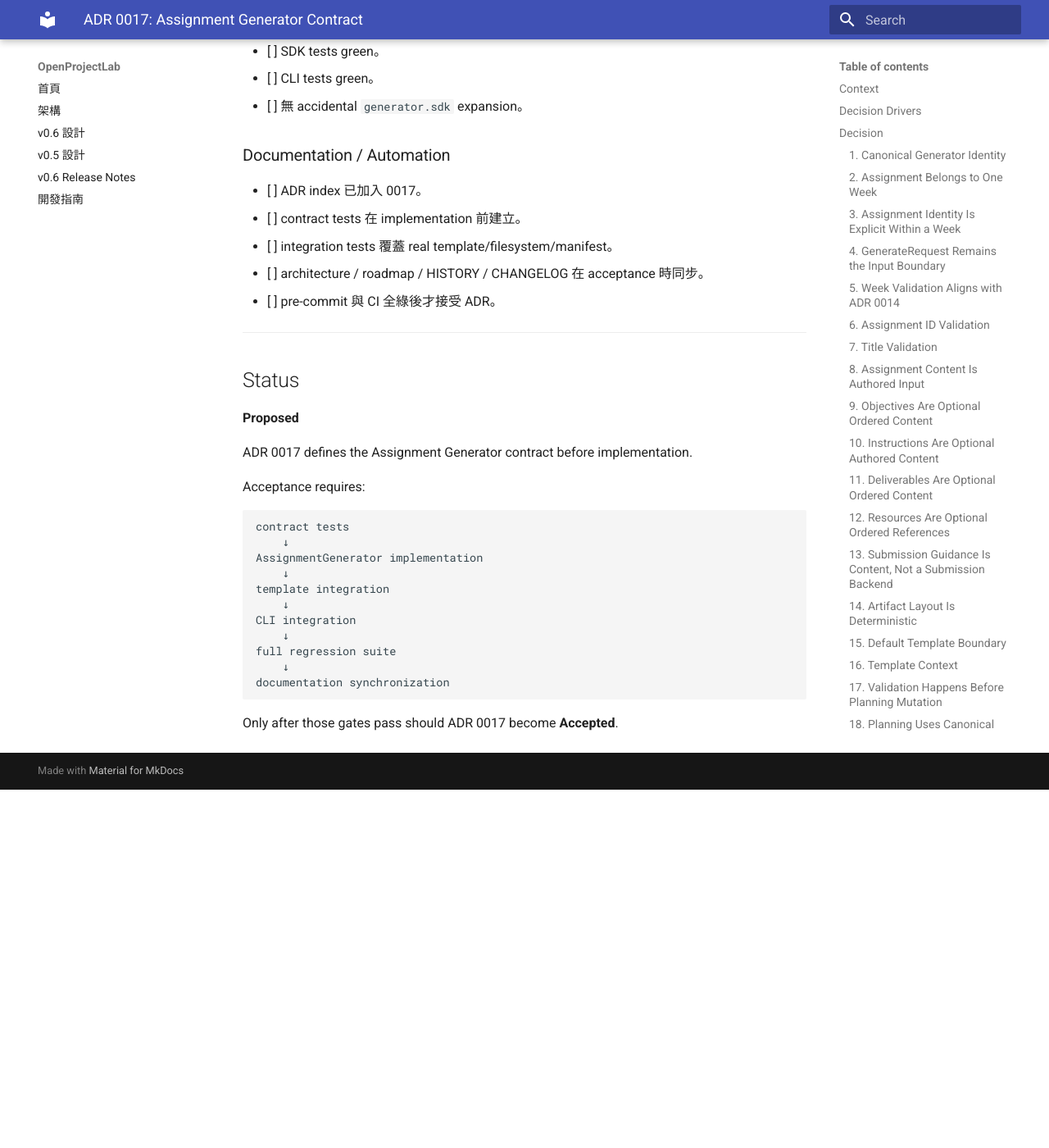
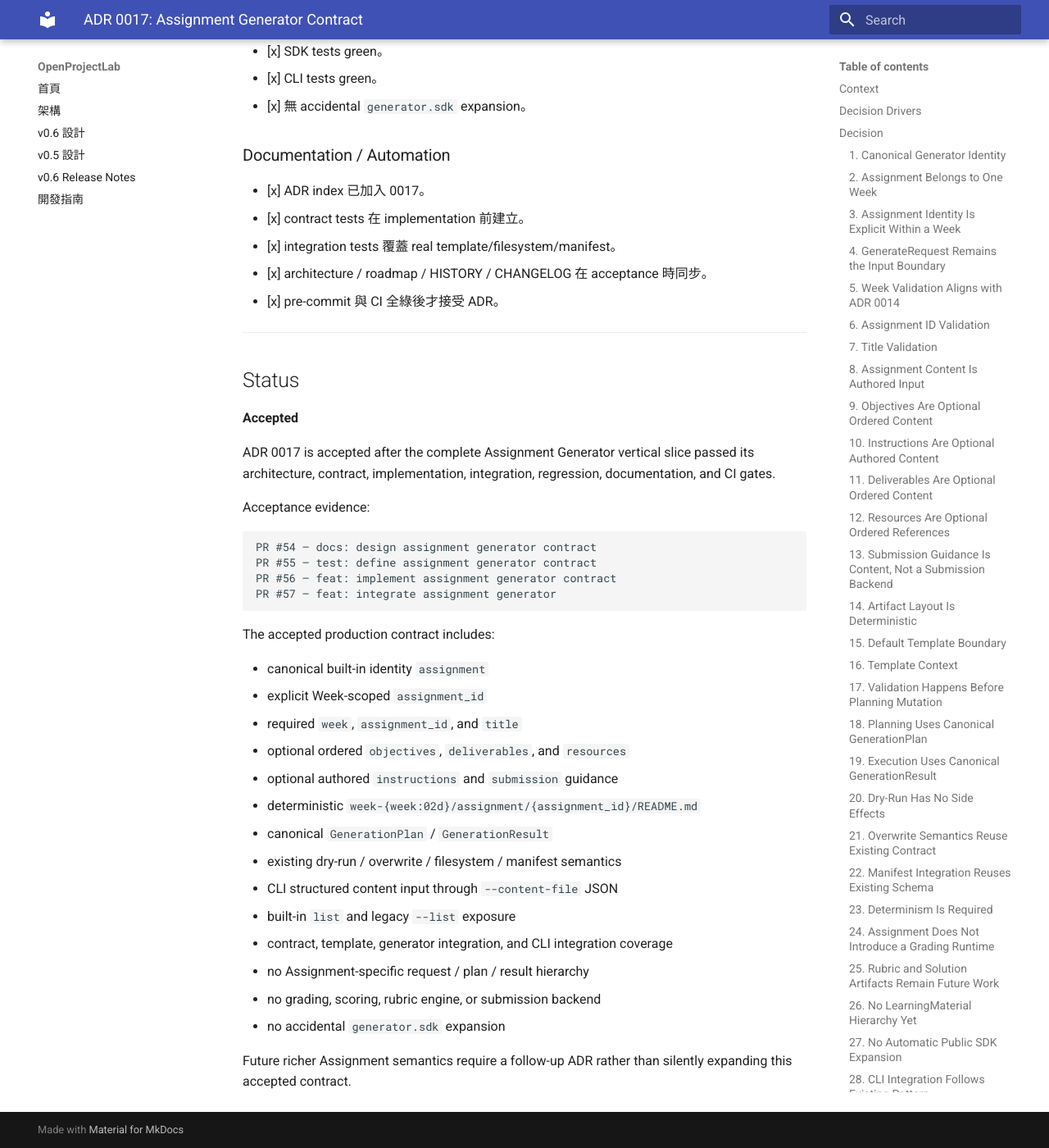
Before and after one commit to khwang1964/OpenProjectLab, an MkDocs documentation site: the page built from docs/adr/0017-assignment-generator-contract.md, in a window 1280 px wide and 1400 px high, scrolled down 27591 px. Shown: the whole window at 82% size. Built offline with MkDocs 1.6.1 and Material for MkDocs 9.7.7, drawn with Linux system fonts in a browser that asks for light colours; before the commit the page ends 28554 px from its top, so only the background shows below that; some of the changed text lies outside the part shown.

Commit message:
docs: accept assignment generator contract (#58)

````diff
--- a/docs/HISTORY.md
+++ b/docs/HISTORY.md
@@ -186,19 +186,62 @@ tests/integration/test_quiz_cli.py
 Quiz 已完成 design → contract tests → implementation → integration →
 documentation acceptance 閉環。
 
+
+### Step 5.5 — Assignment Generator
+
+Assignment 是第三個 concrete Week-scoped material Generator vertical slice。
+
+完整演進：
+
+```text
+PR #54 — docs: design assignment generator contract
+PR #55 — test: define assignment generator contract
+PR #56 — feat: implement assignment generator contract
+PR #57 — feat: integrate assignment generator
+```
+
+ADR 0017 接受的核心 contract：
+
+- canonical generator identity `assignment`
+- Assignment 屬於單一 Week
+- explicit Week-scoped `assignment_id`
+- minimum request values: `week`, `assignment_id`, `title`
+- ordered objectives / deliverables / resources
+- authored instructions / submission guidance
+- deterministic `week-{week:02d}/assignment/{assignment_id}/README.md`
+- canonical `GenerationPlan` / `GenerationResult`
+- existing dry-run / overwrite / filesystem / manifest semantics
+- CLI structured input through `--content-file` JSON
+- no grading/scoring/rubric runtime or submission backend
+- no Assignment-specific request/result hierarchy or SDK expansion
+
+Production / integration：
+
+```text
+generator/generators/assignment_generator.py
+templates/assignment/README.md.j2
+generator/cli/main.py
+tests/generators/test_assignment_generator_contract.py
+tests/generators/test_assignment_generator_integration.py
+tests/integration/test_assignment_cli.py
+```
+
+Assignment 已完成 design → contract tests → implementation → integration →
+documentation acceptance 閉環。
+
 ------------------------------------------------------------------------
 
 # 下一階段
 
 Milestone 5 持續進行。
 
-下一個 material-generator vertical slice：
+下一個 Milestone 5 vertical slice：
 
 ```text
-Assignment Generator
+PPT / Slides Generator
 ```
 
-之後再進入 PPT/Slides、Website、composition integration 與
+之後再進入 Website、composition integration 與
 Milestone 5 acceptance。
 
 ------------------------------------------------------------------------
--- a/docs/adr/0017-assignment-generator-contract.md
+++ b/docs/adr/0017-assignment-generator-contract.md
@@ -1,6 +1,6 @@
 # ADR 0017: Assignment Generator Contract
 
-> Status: Proposed
+> Status: Accepted
 > Date: 2026-08-13
 > Milestone: 5 — Open Courseware Platform
 > Step: 5.5A — Assignment Generator Contract Design
@@ -1283,78 +1283,91 @@ CHANGELOG.md
 
 ### Architecture
 
-- [ ] `assignment` 是唯一 canonical Assignment Generator identity。
-- [ ] Assignment 明確屬於一個 Week。
-- [ ] Assignment identity 使用 explicit `assignment_id`。
-- [ ] 未建立 `LearningMaterial` / `AssignmentMaterial` hierarchy。
-- [ ] 未建立 Assignment-specific request / plan / result hierarchy。
-- [ ] 未把 submission/grading runtime 放進 Generator。
+- [x] `assignment` 是唯一 canonical Assignment Generator identity。
+- [x] Assignment 明確屬於一個 Week。
+- [x] Assignment identity 使用 explicit `assignment_id`。
+- [x] 未建立 `LearningMaterial` / `AssignmentMaterial` hierarchy。
+- [x] 未建立 Assignment-specific request / plan / result hierarchy。
+- [x] 未把 submission/grading runtime 放進 Generator。
 
 ### Validation
 
-- [ ] `week` 驗證符合 ADR 0014。
-- [ ] `bool` Week rejected。
-- [ ] `assignment_id` 為 non-empty safe string。
-- [ ] path traversal / nested path rejected。
-- [ ] `title` 為 non-empty string。
-- [ ] optional structured collections 若支援則有明確 validation。
-- [ ] invalid request 在 filesystem mutation 前失敗。
+- [x] `week` 驗證符合 ADR 0014。
+- [x] `bool` Week rejected。
+- [x] `assignment_id` 為 non-empty safe string。
+- [x] path traversal / nested path rejected。
+- [x] `title` 為 non-empty string。
+- [x] optional structured collections 若支援則有明確 validation。
+- [x] invalid request 在 filesystem mutation 前失敗。
 
 ### Planning / Execution
 
-- [ ] 使用 canonical `GenerationPlan`。
-- [ ] 使用 canonical `GenerationResult`。
-- [ ] artifact path deterministic。
-- [ ] dry-run 無 side effects。
-- [ ] overwrite semantics reuse existing infrastructure。
-- [ ] manifest reuse existing schema。
-- [ ] structured ordering deterministic。
+- [x] 使用 canonical `GenerationPlan`。
+- [x] 使用 canonical `GenerationResult`。
+- [x] artifact path deterministic。
+- [x] dry-run 無 side effects。
+- [x] overwrite semantics reuse existing infrastructure。
+- [x] manifest reuse existing schema。
+- [x] structured ordering deterministic。
 
 ### Template
 
-- [ ] default template 為 `assignment/README.md.j2`。
-- [ ] Template 只負責 presentation。
-- [ ] Template 不負責 validation / path / filesystem policy。
-- [ ] template context 有 tests 固定。
+- [x] default template 為 `assignment/README.md.j2`。
+- [x] Template 只負責 presentation。
+- [x] Template 不負責 validation / path / filesystem policy。
+- [x] template context 有 tests 固定。
 
 ### Compatibility
 
-- [ ] Bootstrap / Course / Week / Lab / Quiz regression green。
-- [ ] Plugin tests green。
-- [ ] SDK tests green。
-- [ ] CLI tests green。
-- [ ] 無 accidental `generator.sdk` expansion。
+- [x] Bootstrap / Course / Week / Lab / Quiz regression green。
+- [x] Plugin tests green。
+- [x] SDK tests green。
+- [x] CLI tests green。
+- [x] 無 accidental `generator.sdk` expansion。
 
 ### Documentation / Automation
 
-- [ ] ADR index 已加入 0017。
-- [ ] contract tests 在 implementation 前建立。
-- [ ] integration tests 覆蓋 real template/filesystem/manifest。
-- [ ] architecture / roadmap / HISTORY / CHANGELOG 在 acceptance 時同步。
-- [ ] pre-commit 與 CI 全綠後才接受 ADR。
+- [x] ADR index 已加入 0017。
+- [x] contract tests 在 implementation 前建立。
+- [x] integration tests 覆蓋 real template/filesystem/manifest。
+- [x] architecture / roadmap / HISTORY / CHANGELOG 在 acceptance 時同步。
+- [x] pre-commit 與 CI 全綠後才接受 ADR。
 
 ---
 
 ## Status
 
-**Proposed**
+**Accepted**
 
-ADR 0017 defines the Assignment Generator contract before implementation.
+ADR 0017 is accepted after the complete Assignment Generator vertical slice
+passed its architecture, contract, implementation, integration, regression,
+documentation, and CI gates.
 
-Acceptance requires:
+Acceptance evidence:
 
 ```text
-contract tests
-    ↓
-AssignmentGenerator implementation
-    ↓
-template integration
-    ↓
-CLI integration
-    ↓
-full regression suite
-    ↓
-documentation synchronization
+PR #54 — docs: design assignment generator contract
+PR #55 — test: define assignment generator contract
+PR #56 — feat: implement assignment generator contract
+PR #57 — feat: integrate assignment generator
 ```
 
-Only after those gates pass should ADR 0017 become **Accepted**.
+The accepted production contract includes:
+
+- canonical built-in identity `assignment`
+- explicit Week-scoped `assignment_id`
+- required `week`, `assignment_id`, and `title`
+- optional ordered `objectives`, `deliverables`, and `resources`
+- optional authored `instructions` and `submission` guidance
+- deterministic `week-{week:02d}/assignment/{assignment_id}/README.md`
+- canonical `GenerationPlan` / `GenerationResult`
+- existing dry-run / overwrite / filesystem / manifest semantics
+- CLI structured content input through `--content-file` JSON
+- built-in `list` and legacy `--list` exposure
+- contract, template, generator integration, and CLI integration coverage
+- no Assignment-specific request / plan / result hierarchy
+- no grading, scoring, rubric engine, or submission backend
+- no accidental `generator.sdk` expansion
+
+Future richer Assignment semantics require a follow-up ADR rather than
+silently expanding this accepted contract.
--- a/docs/roadmap.md
+++ b/docs/roadmap.md
@@ -29,7 +29,7 @@ Required coverage: 67.0%
 
 > **Milestone 5 — Open Courseware Platform**
 
-Milestone 5 已完成 Course/Week foundation，以及 Lab 與 Quiz 兩個 material-generator vertical slices：
+Milestone 5 已完成 Course/Week foundation，以及 Lab、Quiz、Assignment 三個 material-generator vertical slices：
 
 ```text
 Open Courseware Architecture
@@ -197,13 +197,38 @@ Merged implementation sequence:
 #52 integration
 ```
 
+
+#### Assignment Generator ✅
+
+- ADR 0017 Accepted
+- canonical generator name: `assignment`
+- explicit Week-scoped `assignment_id`
+- required `week`, `assignment_id`, `title`
+- optional ordered `objectives`, `deliverables`, and `resources`
+- optional authored `instructions` and `submission` guidance
+- deterministic `week-{week:02d}/assignment/{assignment_id}/README.md`
+- canonical `GenerationPlan` / `GenerationResult`
+- dry-run / overwrite / manifest integration
+- CLI `assignment` command and `list` / legacy `--list` exposure
+- structured CLI input through `--content-file` JSON
+- contract, template, generator integration, and CLI integration tests
+- no grading / scoring / rubric runtime
+- no submission backend
+- no accidental `generator.sdk` expansion
+
+Merged implementation sequence:
+
+```text
+#54 design
+#55 contract tests
+#56 minimum implementation
+#57 integration
+```
+
 #### Next
-
-- Assignment Generator contract
 
 ## Remaining Planned Features
 
-- Assignment Generator
 - PPT / Slides Generator
 - Website Generator
 - composition integration
````
Also changed, not shown: CHANGELOG.md (+18 -0 lines), docs/adr/README.md (+1 -1 lines), docs/architecture/open-courseware-platform.md (+3 -3 lines).
